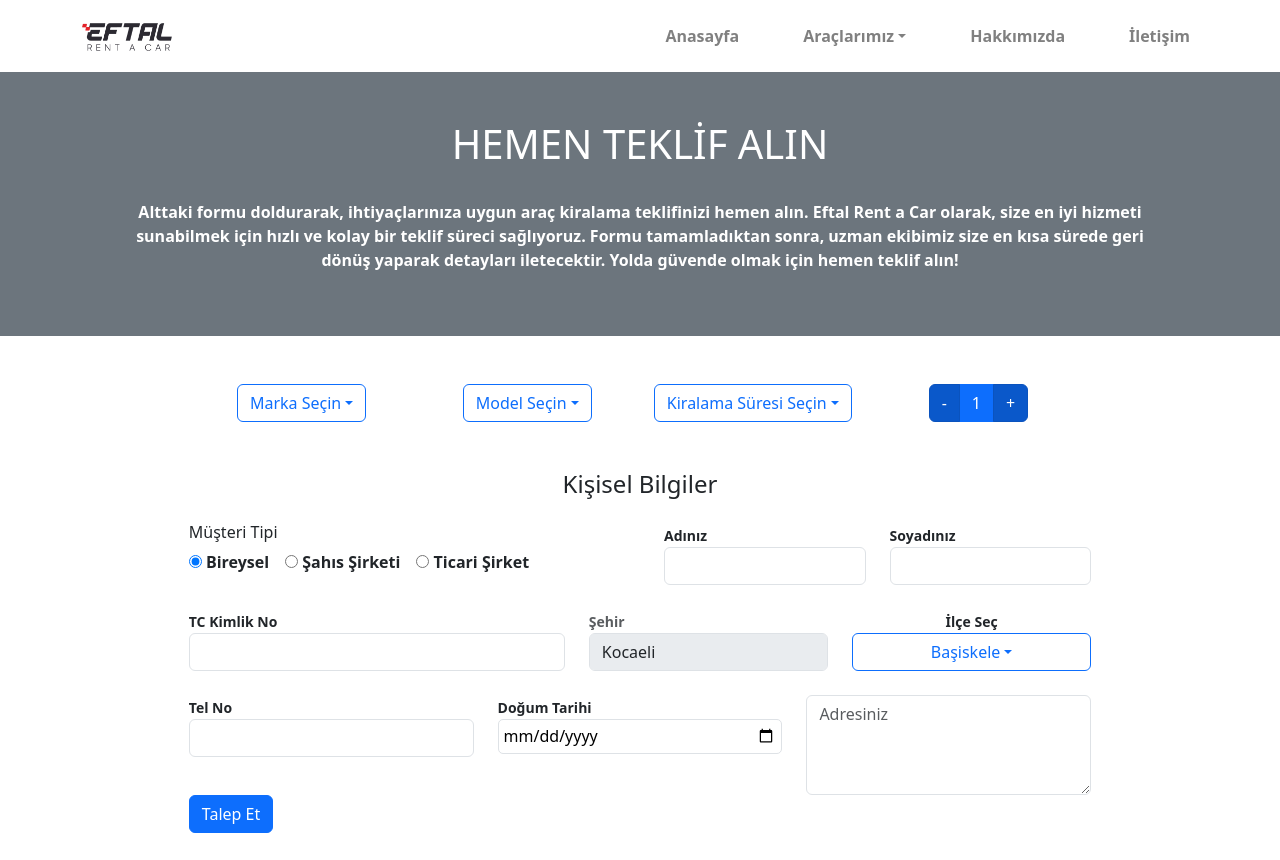
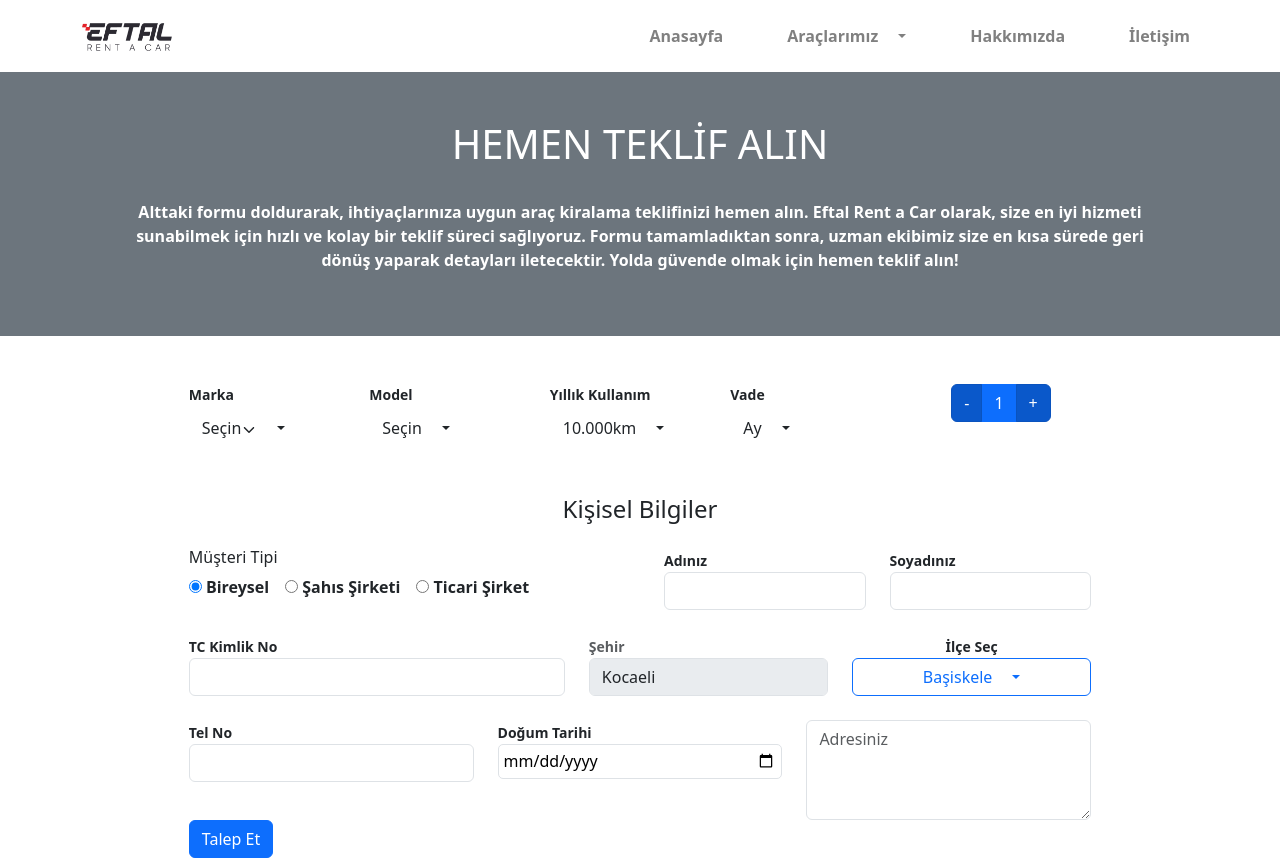
Before and after one commit to sinan-hasil/eftalfilo, a React (Vite) app: page /contact in a window 1280 px wide. Shown: the top 860 px of the page. Built offline with nearby package versions, Linux system fonts and the light colour scheme.

Commit message:
garanti uarlanıyor

```diff
--- a/src/pages/contact/Contact.tsx
+++ b/src/pages/contact/Contact.tsx
@@ -16,6 +16,8 @@ import { Nav } from "react-bootstrap";
 import { Link } from "react-router-dom";
 import { PiInstagramLogoFill } from "react-icons/pi";
 import { FaLinkedin } from "react-icons/fa";
+import { IoIosArrowDown } from "react-icons/io";
+
 import "./contact.css";
 
 interface BrandItem {
@@ -47,7 +49,9 @@ const brand: BrandArray = [
   },
 ];
 
-const rentalPeriods = ["Günlük", "Aylık", "Yıllık"];
+const rentalKm = ["5.000km", "10.000km", "15.000km", "20.000km", "25.000km", "30.000km", "35.000km", "40.000km", "45.000km",]
+
+const rentalPeriods = ["Günlük", "Aylık", "12 Ay", "24 Ay", "36 Ay", "47 Ay"];
 
 const ilceler = [
   "Başiskele",
@@ -65,12 +69,13 @@ const ilceler = [
 ];
 
 const Contact = () => {
-  const [selectedBrand, setSelectedBrand] = useState<string>("Marka Seçin");
+  const [selectedBrand, setSelectedBrand] = useState<string>("Seçin");
   const [models, setModels] = useState<string[]>([]);
-  const [selectedModel, setSelectedModel] = useState<string>("Model Seçin");
+  const [selectedModel, setSelectedModel] = useState<string>("Seçin");
   const [selectedPeriod, setSelectedPeriod] = useState<string>(
-    "Kiralama Süresi Seçin"
+    "Ay"
   );
+  const [selectedKm, setSelectedKm] = useState<string>("10.000km")
   const [quantity, setQuantity] = useState<number>(1);
   const [value, setValue] = useState([1, 3]);
   const [customerType, setCustomerType] = useState<string>("Bireysel");
@@ -94,6 +99,10 @@ const Contact = () => {
     } else {
       setModels([]);
     }
+  };
+
+  const handleKm = (km: string) => {
+    setSelectedKm(km);
   };
 
   const handleModelSelect = (model: string) => {
@@ -161,13 +170,15 @@ const Contact = () => {
           <form>
             <Container>
               <Row className="d-flex justify-content-between">
-              <Col className="d-flex flex-column gap-1 align-items-center">
+              <Col className="d-flex flex-column gap-1 ">
+              <small>Marka</small>
                 <Dropdown>
                   <Dropdown.Toggle
-                    variant="outline-primary"
+                    variant="outline"
                     id="dropdown-basic"
                   >
                     {selectedBrand}
+                      <IoIosArrowDown />
                   </Dropdown.Toggle>
 
                   <Dropdown.Menu>
@@ -186,10 +197,11 @@ const Contact = () => {
                 </Dropdown>
               </Col>
 
-              <Col className="d-flex flex-column gap-1 align-items-center">
+              <Col className="d-flex flex-column gap-1">
+                  <small>Model</small>
                 <Dropdown>
                   <Dropdown.Toggle
-                    variant="outline-primary"
+                    variant="outline"
                     id="dropdown-basic"
                   >
                     {selectedModel}
@@ -212,10 +224,38 @@ const Contact = () => {
                 </Dropdown>
               </Col>
 
-              <Col className="d-flex flex-column gap-1 align-items-center">
+              <Col className="d-flex flex-column gap-1">
+                  <small>Yıllık Kullanım</small>
                 <Dropdown>
                   <Dropdown.Toggle
-                    variant="outline-primary"
+                    variant="outline"
+                    id="dropdown-basic"
+                  >
+                    {selectedKm}
+                  </Dropdown.Toggle>
+
+                  <Dropdown.Menu>
+                    {selectedKm.length > 0 ? (
+                      rentalKm.map((km, index) => (
+                        <Dropdown.Item
+                          key={index}
+                          onClick={() => handleKm(km)}
+                        >
+                          {km}
+                        </Dropdown.Item>
+                      ))
+                    ) : (
+                      <Dropdown.Item disabled>Marka Seçiniz</Dropdown.Item>
+                    )}
+                  </Dropdown.Menu>
+                </Dropdown>
+              </Col>
+
+              <Col className="d-flex flex-column gap-1">
+              <small>Vade</small>
+                <Dropdown className="d-flex justify-content-between w-100">
+                  <Dropdown.Toggle
+                    variant="outline"
                     id="dropdown-basic"
                   >
                     {selectedPeriod}
--- a/src/pages/contact/contact.css
+++ b/src/pages/contact/contact.css
@@ -1,3 +1,12 @@
+.dropdown-toggle {
+  display: flex;
+  align-items: center;
+}
+.dropdown-toggle::after {
+  content: "" !important;
+  margin-left: 20px !important;
+}
+
 form .container .col {
   padding: 0;
 }
--- a/src/pages/contact/contact.scss
+++ b/src/pages/contact/contact.scss
@@ -1,3 +1,12 @@
+.dropdown-toggle{
+    display: flex;
+    align-items: center;
+    &::after{
+        content: "" !important;
+        margin-left: 20px !important;
+    }
+}
+
 form{
     .container{
         .col{
```
Also changed, not shown: 1 other file (tests, documents, lock files or other folders).
